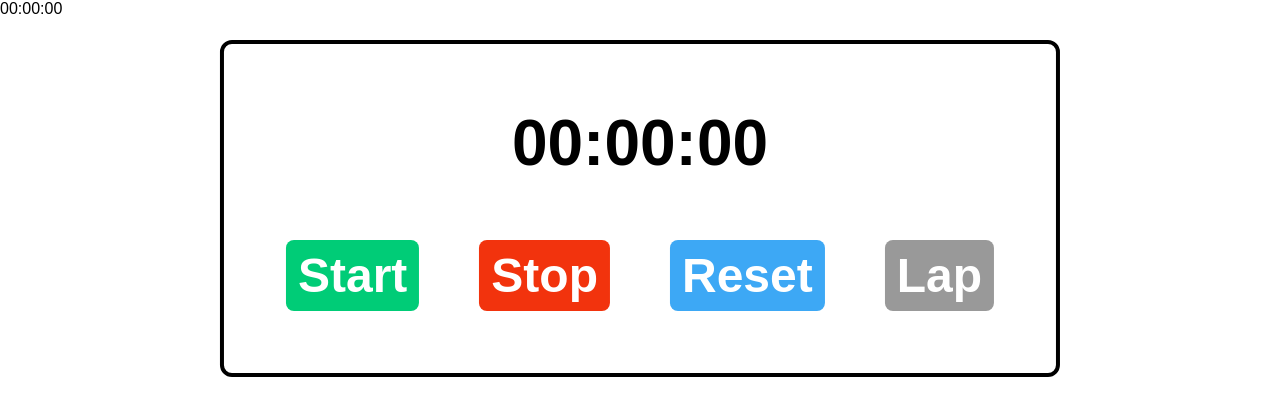
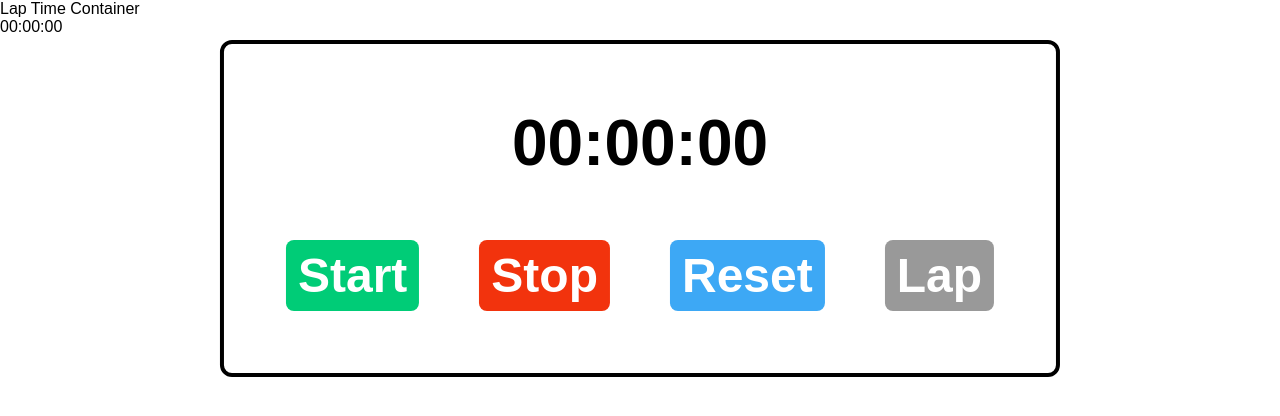
Before and after one commit to kraljic9/react-stopWatch, a React (Vite) app in the folder react-stopWatch/: page / in a window 1280 px wide. Both pictures are taken after a click on the button "Lap". Shown: the top 416 px of the page. Built offline with nearby package versions, Linux system fonts and the light colour scheme.

Commit message:
Added lap-time-container to display lap times

```diff
--- a/react-stopWatch/src/StopWatch.jsx
+++ b/react-stopWatch/src/StopWatch.jsx
@@ -68,11 +68,14 @@ function StopWatch() {
       </div>
 
       <div className="lap-time-container">
-        <ul className="lap-time-list">
+        <p className="lap-time-title">Lap Time Container</p>
+        <ol className="lap-time-list">
           {lapTimeArr.map((time, index) => (
-            <li key={index}>{displayTime(time)}</li>
+            <li key={index} className="lap-time-list-item">
+              {displayTime(time)}
+            </li>
           ))}
-        </ul>
+        </ol>
       </div>
     </>
   );
```
